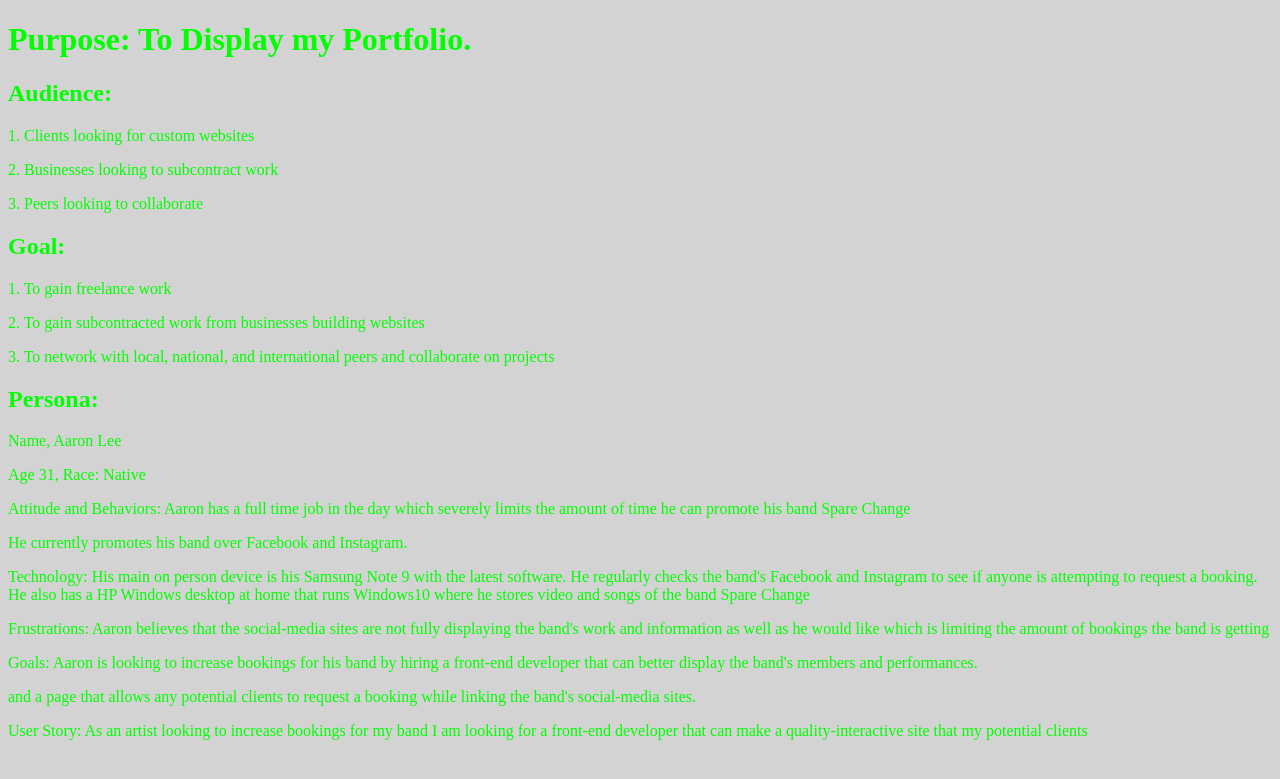
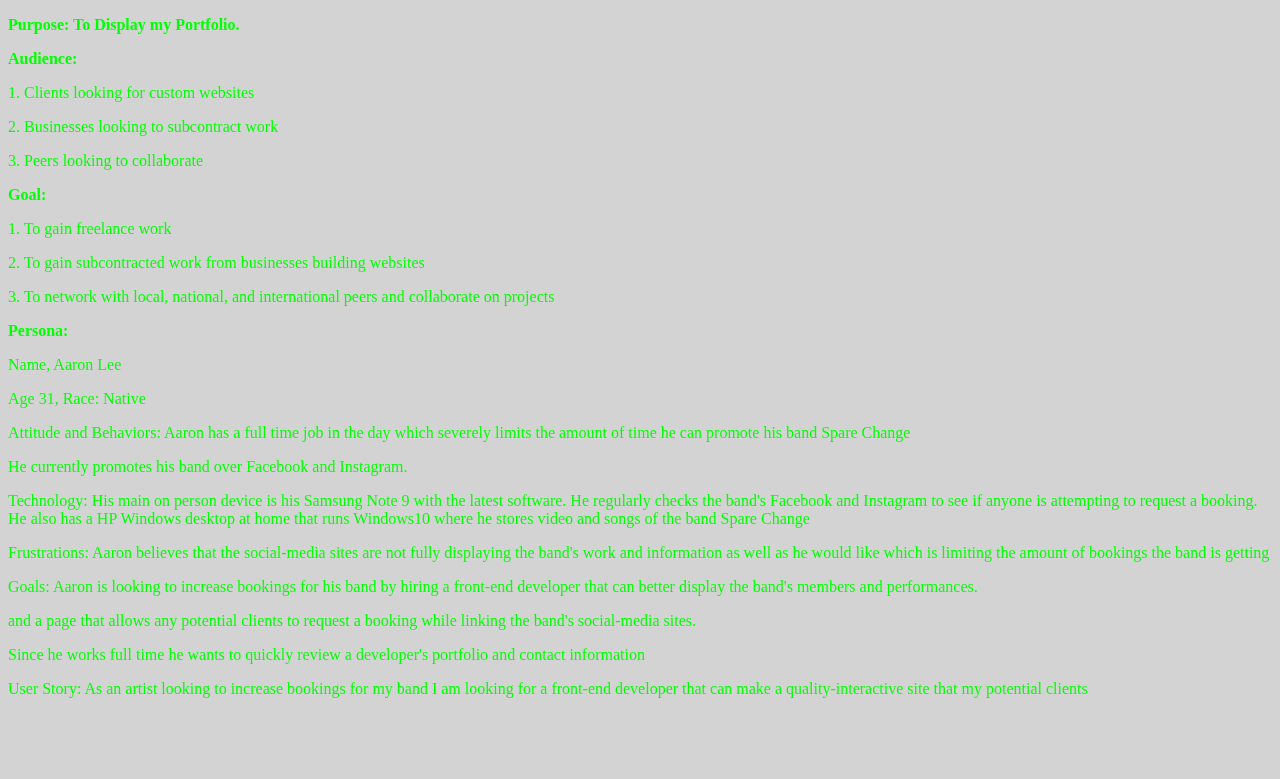
Before and after one commit to danielcoderhernandez/my-pwp-daniel-hernandez, a PHP site: page /milestone-1.php in a window 1280 px wide. Shown: the top 779 px of the page. Run offline with PHP 8.4, Linux system fonts and the light colour scheme.

Commit message:
updated client expectation of site

```diff
--- a/public_html/directory/milestone-1.php
+++ b/public_html/directory/milestone-1.php
@@ -8,19 +8,19 @@
 
 <body>
 
-	<h1> Purpose: To Display my Portfolio.</h1>
+<p> <b> Purpose: To Display my Portfolio. </b> </p>
 
-	<h2> Audience: </h2>
+<p> <b> Audience: </b> </p>
 		<p> 1. Clients looking for custom websites </p>
 		<p> 2. Businesses looking to subcontract work </p>
 		<p> 3. Peers looking to collaborate </P>
 
-	<h2> Goal: </h2>
+<p> <b> Goal: </b> </p>
 		<p> 1. To gain freelance work</p>
 		<p> 2. To gain subcontracted work from businesses building websites</p>
 		<p> 3. To network with local, national, and international peers and collaborate on projects</p>
 
-	<h2> Persona: </h2>
+<p> <b> Persona: </b> </p>
 	<p></p>
 	<p> Name, Aaron Lee</p>
 	<p></p>
@@ -37,7 +37,7 @@
 
 	<p> Goals: Aaron is looking to increase bookings for his band by hiring a front-end developer that can better display the band's members and performances.</p>
 	<p> and a page that allows any potential clients to request a booking while linking the band's social-media sites. </p>
-
+	<p> Since he works full time he wants to quickly review a developer's portfolio and contact information </p>
 	<p> User Story: As an artist looking to increase bookings for my band I am looking for a front-end developer that can make a quality-interactive site that my
 	potential clients </p>
 
```
